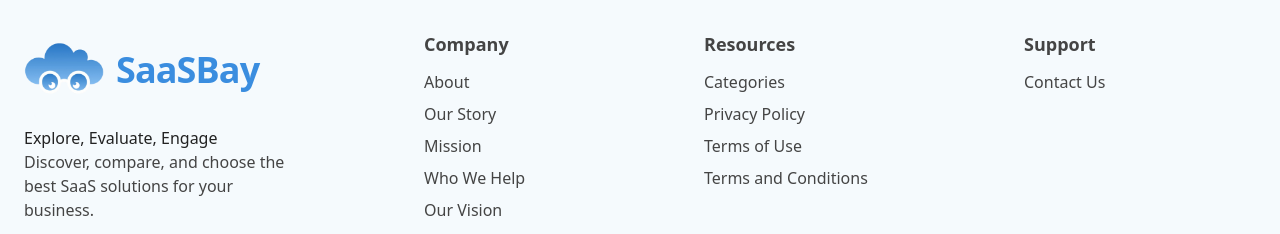
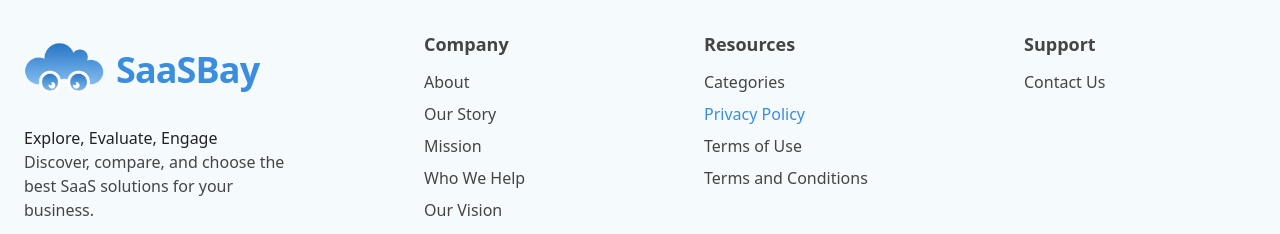
Before and after one commit to SaaSBay/SaaSBay, a React (Vite) app: page /SaaSBay/privacy-policy in a window 1280 px wide. Shown: the part 2503-2737 px from the top of the page. Built offline with nearby package versions, Linux system fonts and the light colour scheme.

Commit message:
fixed the footer links

```diff
--- a/src/Home.jsx
+++ b/src/Home.jsx
@@ -344,7 +344,7 @@ export default function Home() {
           high-intent buyers, build trust, and grow your brand.
         </p>
         <a
-          href="SaaSBay/list-your-products"
+          href=" /list-your-products"
           className="inline-flex items-center bg-primary text-accent px-6 py-3 rounded-xl font-semibold shadow hover:bg-primary-light transition text-base"
         >
           List With Us
--- a/src/components/Footer.jsx
+++ b/src/components/Footer.jsx
@@ -1,24 +1,25 @@
 import React from "react";
-import Logo from "../assets/SaasLogo.png"; // Adjust the path as needed
+import { Link, useLocation } from "react-router-dom";
+import Logo from "../assets/SaasLogo.png";
 
 const companyLinks = [
-  { name: "About", href: "/SaaSBay/about" },
-  { name: "Our Story", href: "/SaaSBay/about#our-story" },
-  { name: "Mission", href: "/SaaSBay/about#mission" },
-  { name: "Who We Help", href: "/SaaSBay/about#who-we-help" },
-  { name: "Our Vision", href: "/SaaSBay/about#vision" },
-  { name: "Blogs", href: "/SaaSBay/blog" },
+  { name: "About", href: "/about" },
+  { name: "Our Story", href: "/about#our-story" },
+  { name: "Mission", href: "/about#mission" },
+  { name: "Who We Help", href: "/about#who-we-help" },
+  { name: "Our Vision", href: "/about#vision" },
+  { name: "Blogs", href: "/blog" },
 ];
 
 const resourcesLinks = [
-  { name: "Categories", href: "/SaaSBay/#popular-categories" },
-  { name: "Privacy Policy", href: "/SaaSBay/privacy-policy" },
-  { name: "Terms of Use", href: "/SaaSBay/term-of-use" },
-  { name: "Terms and Conditions", href: "#" },
+  { name: "Categories", href: "/#popular-categories" },
+  { name: "Privacy Policy", href: "/privacy-policy" },
+  { name: "Terms of Use", href: "/term-of-use" },
+  { name: "Terms and Conditions", href: "/terms" },
 ];
 
 const supportLinks = [
-  { name: "Contact Us", href: "/SaaSBay/#contact-us" },
+  { name: "Contact Us", href: "/contact" },
 ];
 
 const social = [
@@ -27,6 +28,47 @@ const social = [
 ];
 
 export default function Footer() {
+  const location = useLocation();
+
+  const renderLinks = (links) =>
+    links.map((link) => {
+      const isActive =
+        location.pathname === link.href ||
+        location.pathname.startsWith(link.href); // handles /blog/123 etc.
+
+      // external links (http, https)
+      if (link.href.startsWith("http")) {
+        return (
+          <li key={link.name}>
+            <a
+              href={link.href}
+              target="_blank"
+              rel="noopener noreferrer"
+              className="text-secondary hover:text-primary transition-colors text-base"
+            >
+              {link.name}
+            </a>
+          </li>
+        );
+      }
+
+      // internal links (react-router)
+      return (
+        <li key={link.name}>
+          <Link
+            to={link.href}
+            className={`text-base transition-colors ${
+              isActive
+                ? "text-primary font-semibold"
+                : "text-secondary hover:text-primary"
+            }`}
+          >
+            {link.name}
+          </Link>
+        </li>
+      );
+    });
+
   return (
     <footer className="bg-[#f5fafd] border-t border-gray-200 mt-16">
       <div className="max-w-7xl mx-auto px-6 py-12">
@@ -34,11 +76,7 @@ export default function Footer() {
           {/* Logo & Social */}
           <div className="flex flex-col items-center md:items-start col-span-1">
             <div className="flex items-center gap-3 mb-4">
-              <img
-                src={Logo}
-                alt="SaaSBay Logo"
-                className="h-20 w-auto"
-              />
+              <img src={Logo} alt="SaaSBay Logo" className="h-20 w-auto" />
               <span className="text-primary font-extrabold text-4xl tracking-tight">
                 SaaSBay
               </span>
@@ -52,6 +90,8 @@ export default function Footer() {
                 <a
                   key={item.name}
                   href={item.href}
+                  target="_blank"
+                  rel="noopener noreferrer"
                   className="text-secondary hover:text-primary transition-colors text-2xl"
                   aria-label={item.name}
                 >
@@ -61,61 +101,40 @@ export default function Footer() {
             </div>
           </div>
 
-
           {/* Company */}
           <div className="px-10 md:px-20">
-            <span className="font-semibold text-secondary mb-3 text-lg block text-center md:text-left">Company</span>
+            <span className="font-semibold text-secondary mb-3 text-lg block text-center md:text-left">
+              Company
+            </span>
             <ul className="space-y-2 text-center md:text-left">
-              {companyLinks.map((link) => (
-                <li key={link.name}>
-                  <a
-                    href={link.href}
-                    className="text-secondary hover:text-primary transition-colors text-base"
-                  >
-                    {link.name}
-                  </a>
-                </li>
-              ))}
+              {renderLinks(companyLinks)}
             </ul>
           </div>
 
           {/* Resources */}
           <div className="px-10 md:px-10">
-            <span className="font-semibold text-secondary mb-3 text-lg block text-center md:text-left">Resources</span>
+            <span className="font-semibold text-secondary mb-3 text-lg block text-center md:text-left">
+              Resources
+            </span>
             <ul className="space-y-2 text-center md:text-left">
-              {resourcesLinks.map((link) => (
-                <li key={link.name}>
-                  <a
-                    href={link.href}
-                    className="text-secondary hover:text-primary transition-colors text-base"
-                  >
-                    {link.name}
-                  </a>
-                </li>
-              ))}
+              {renderLinks(resourcesLinks)}
             </ul>
           </div>
 
           {/* Support */}
           <div className="px-10 md:px-10">
-            <span className="font-semibold text-secondary mb-3 text-lg block text-center md:text-left">Support</span>
+            <span className="font-semibold text-secondary mb-3 text-lg block text-center md:text-left">
+              Support
+            </span>
             <ul className="space-y-2 text-center md:text-left">
-              {supportLinks.map((link) => (
-                <li key={link.name}>
-                  <a
-                    href={link.href}
-                    className="text-secondary hover:text-primary transition-colors text-base"
-                  >
-                    {link.name}
-                  </a>
-                </li>
-              ))}
+              {renderLinks(supportLinks)}
             </ul>
           </div>
         </div>
 
         <div className="mt-12 border-t border-gray-100 pt-6 text-center text-xs text-secondary">
-          &copy; {new Date().getFullYear()} <span className="font-semibold">SaaSBay</span>. All rights reserved.
+          &copy; {new Date().getFullYear()}{" "}
+          <span className="font-semibold">SaaSBay</span>. All rights reserved.
         </div>
       </div>
     </footer>
```
Also changed, not shown: src/assets/WhatsApp Image 2025-08-09 at 16.59.02_19c0fb3d.jpg (added).
